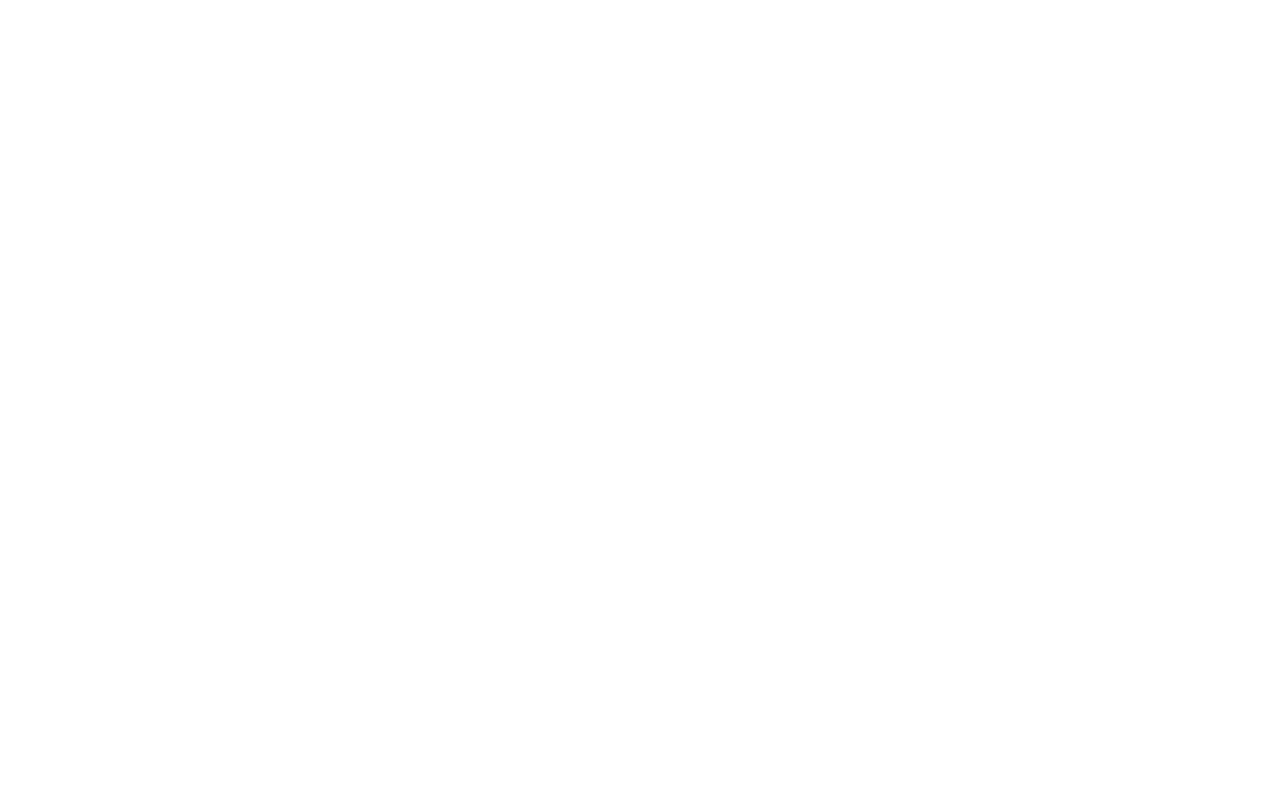
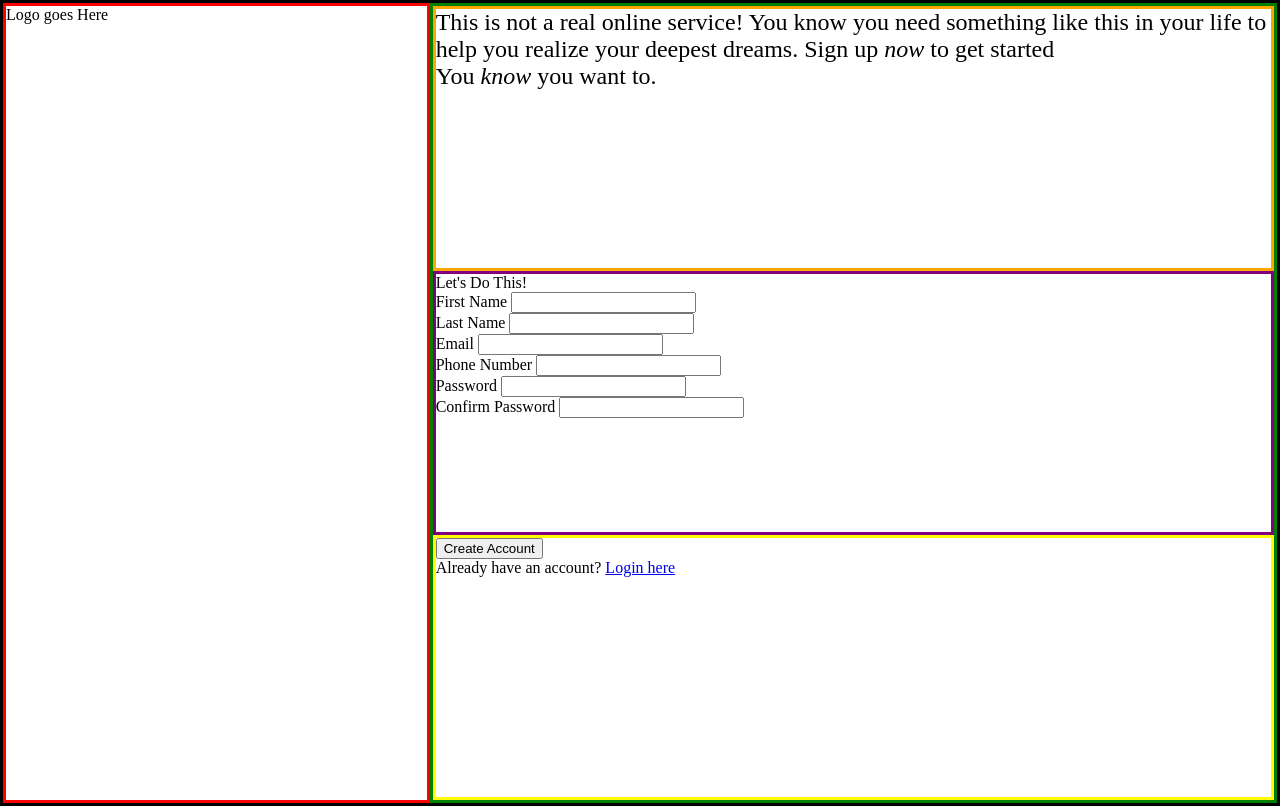
Before and after one commit to FPabloA/odin-sign-up-page, a plain HTML site: page index.html in a window 1280 px wide. Drawn offline with Linux system fonts and the light colour scheme.

Commit message:
added inital html elements and layout

```diff
--- a/index.html
+++ b/index.html
@@ -8,6 +8,73 @@
 </head>
 <body>
 
+    <div class="logo-area">
+        <div class="logo-banner">
+            Logo goes Here
+        </div>
+    </div>
+    <div class="right-side-wrapper">
+
+        <div class="right-text-wrapper">
+
+            <div class="right-text-top">
+                This is not a real online service! You know you need something like this in your life to help you realize your deepest dreams. Sign up <em>now</em> to get started
+            </div>
+            <div class="right-text-bottom">
+                You <em>know</em> you want to.
+            </div>
+
+        </div>
+
+        <div class="right-form-section">
+            <div class="right-form-section-text">Let's Do This!</div>
+            <form method="post">
+
+                <div class="form-item">
+                    <label for="first_name">
+                        First Name
+                    </label>
+                    <input type="text" name="first_name" id="first_name">
+                </div>
+                <div class="form-item">
+                    <label for="last_name">
+                        Last Name
+                    </label>
+                    <input type="text" name="last_name" id="last_name">
+                </div>
+                <div class="form-item">
+                    <label for="email">
+                        Email
+                    </label>
+                    <input type="email" name="email" id="email">
+                </div>
+                <div class="form-item">
+                    <label for="phone_number">
+                        Phone Number
+                    </label>
+                    <input type="tel" name="phone_number" id="phone_number">
+                </div>
+                <div class="form-item">
+                    <label for="password">
+                        Password
+                    </label>
+                    <input type="password" name="password" id="password">
+                </div>
+                <div class="form-item">
+                    <label for="password_confirm">
+                        Confirm Password
+                    </label>
+                    <input type="text" name="password_confirm" id="password_confirm">
+                </div>
+
+            </form>
+        </div>
+        <div class="right-create-account">
+            <button type="submit">Create Account</button>
+
+            <div>Already have an account? <a href="#">Login here</a></div>
+        </div>
+    </div>
 
     <script src="javascript.js"></script>
 </body>
--- a/style.css
+++ b/style.css
@@ -0,0 +1,44 @@
+html, body {
+    height: 100%;
+}
+
+body {
+    display: flex;
+    border-style: solid;
+    margin: 0;
+}
+
+.logo-area {
+    flex: 1;
+    border-color: red;
+    border-style: solid;
+}
+
+.right-side-wrapper {
+    flex: 2;
+    display: flex;
+    flex-direction: column;
+    border-color: green;
+    border-style: solid;
+}
+
+.right-text-wrapper {
+    flex: 1;
+    display: flex;
+    flex-direction: column;
+    font-size: 24px;
+    border-color: orange;
+    border-style: solid;
+}
+
+.right-form-section {
+    flex: 1;
+    border-color: purple;
+    border-style: solid;
+}
+
+.right-create-account {
+    flex: 1;
+    border-color: yellow;
+    border-style: solid;
+}
```
